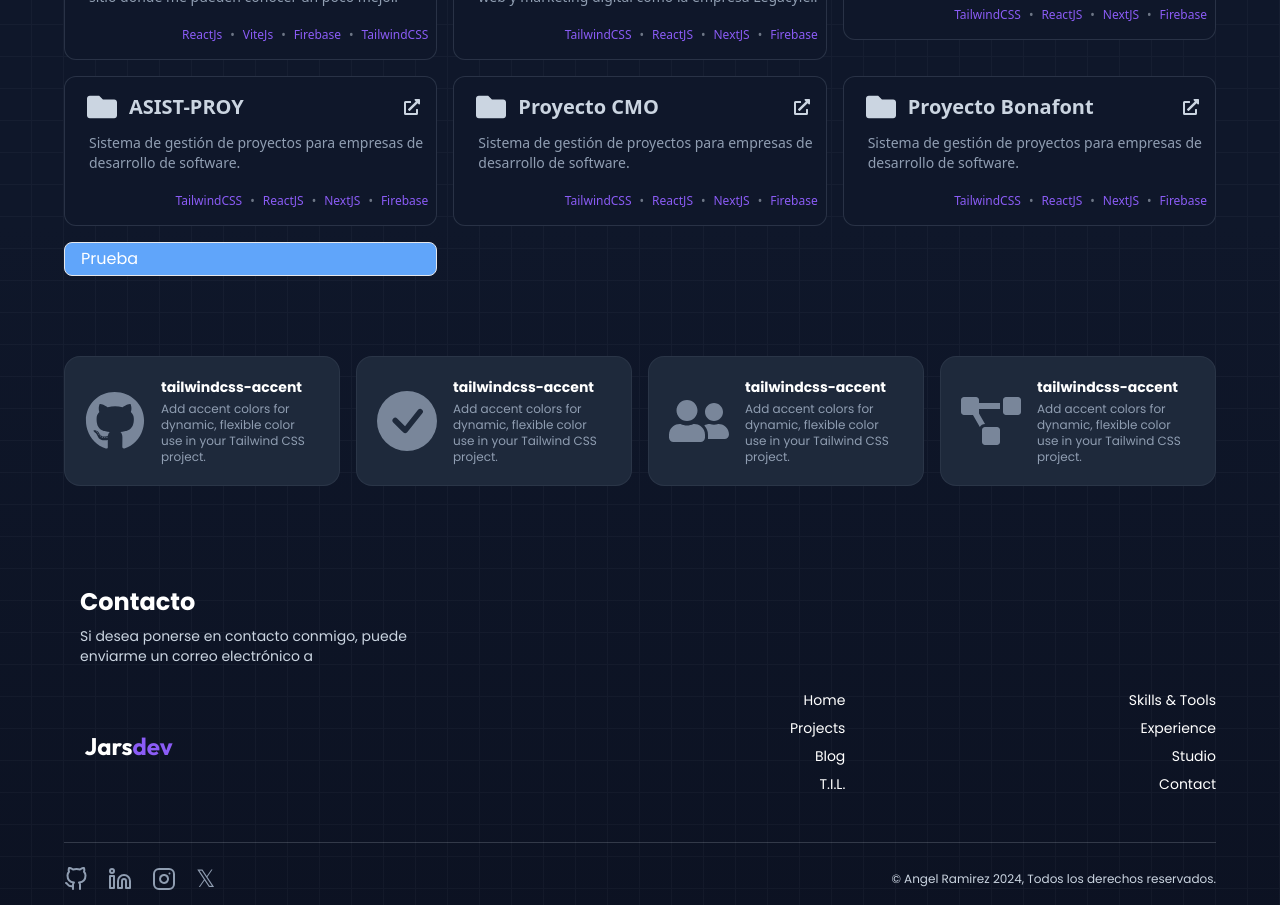
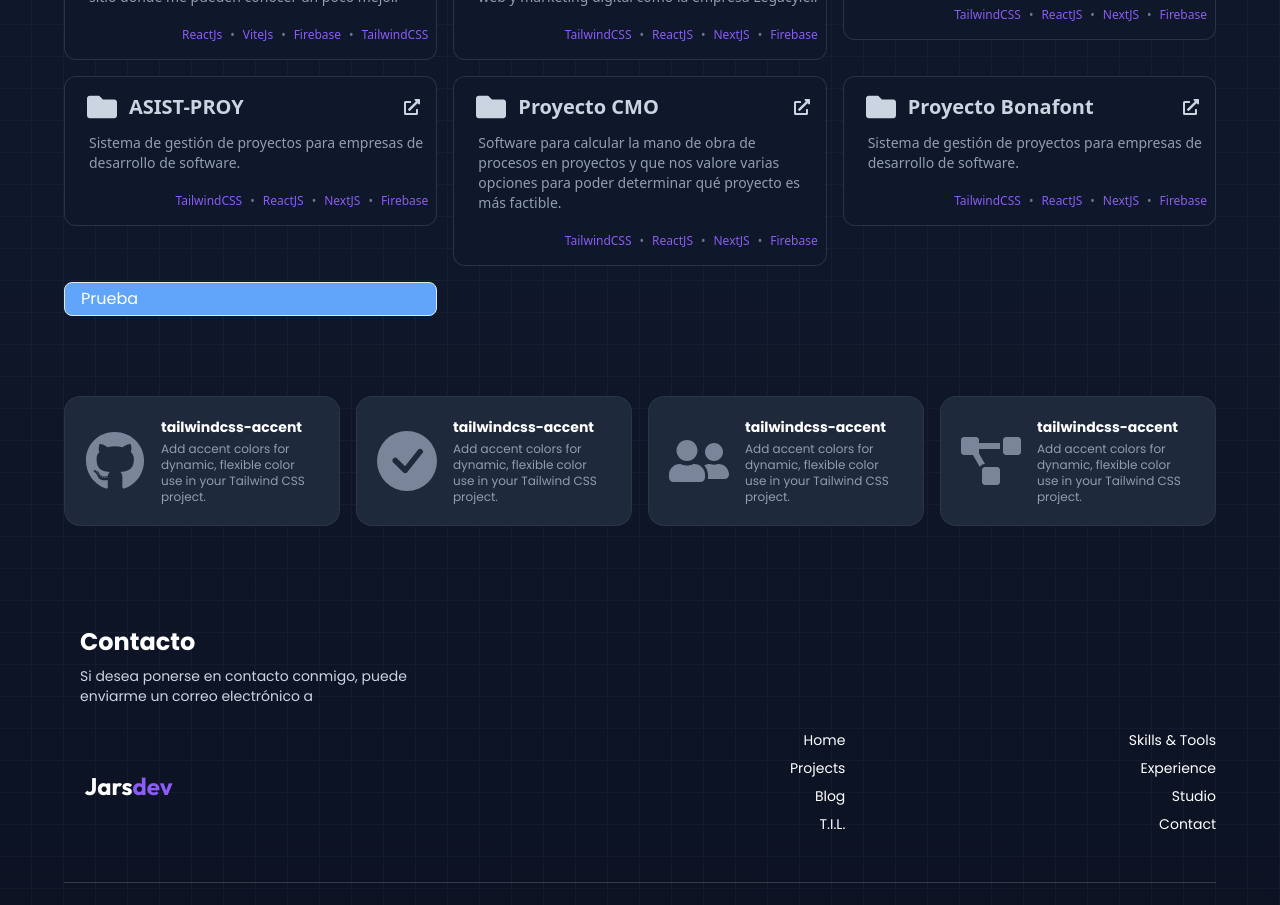
Before and after one commit to ImJars/Development-full-coding, a React (Vite) app: page /projects in a window 1280 px wide. Shown: the part 840-1745 px from the top of the page. Built offline with nearby package versions, Linux system fonts and the light colour scheme.

Commit message:
Update projects.jsx

```diff
--- a/src/projects.jsx
+++ b/src/projects.jsx
@@ -162,7 +162,7 @@ function Projects() {
                 />
                 <SoftwareProject
                   title={'Proyecto CMO'}
-                  description={'Sistema de gestión de proyectos para empresas de desarrollo de software.'}
+                  description={'Software para calcular la mano de obra de procesos en proyectos y que nos valore varias opciones para poder determinar qué proyecto es más factible.'}
                   skill_1={'TailwindCSS'}
                   skill_2={'ReactJS'}
                   skill_3={'NextJS'}
```
